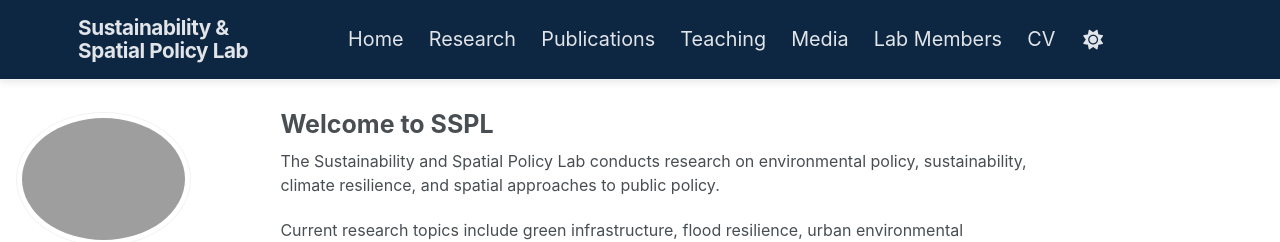
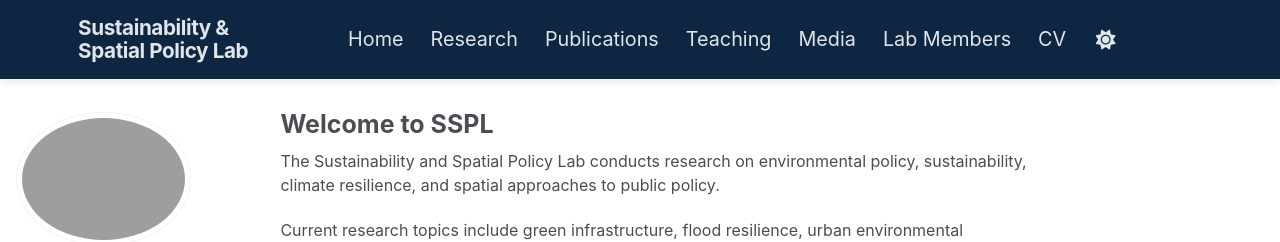
Before and after one commit to ymkim-ssplab/ymkim-ssplab.github.io, a Jekyll site: the page built from _pages/about.md, in a window 1280 px wide. Shown: the top 242 px of the page. Built offline with Jekyll 4.4.1, drawn with Linux system fonts in a browser that asks for light colours; some web fonts are replaced; a script bundle is joined from its source files by our own code; library files that are not in the unit come from our copies.

Commit message:
Update main.scss

```diff
--- a/assets/css/main.scss
+++ b/assets/css/main.scss
@@ -100,8 +100,8 @@
    ----------------------------------------- */
 
 .greedy-nav .visible-links a {
-  margin-left: 0.7rem;
-  margin-right: 0.7rem;
+  margin-left: 0.75rem;
+  margin-right: 0.75rem;
   padding: 0.5rem 0;
   color: rgba(255, 255, 255, 0.88) !important;
 }
```
